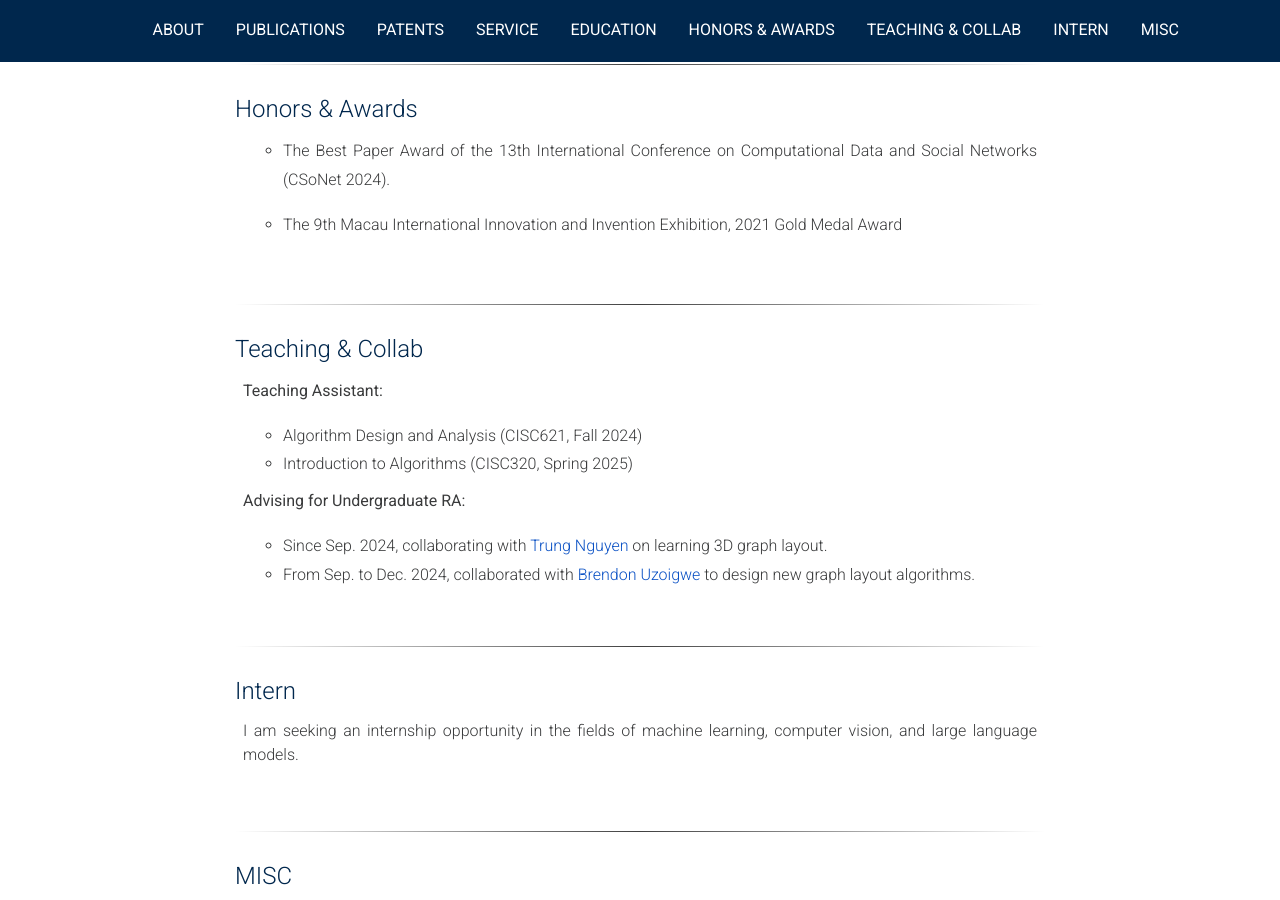
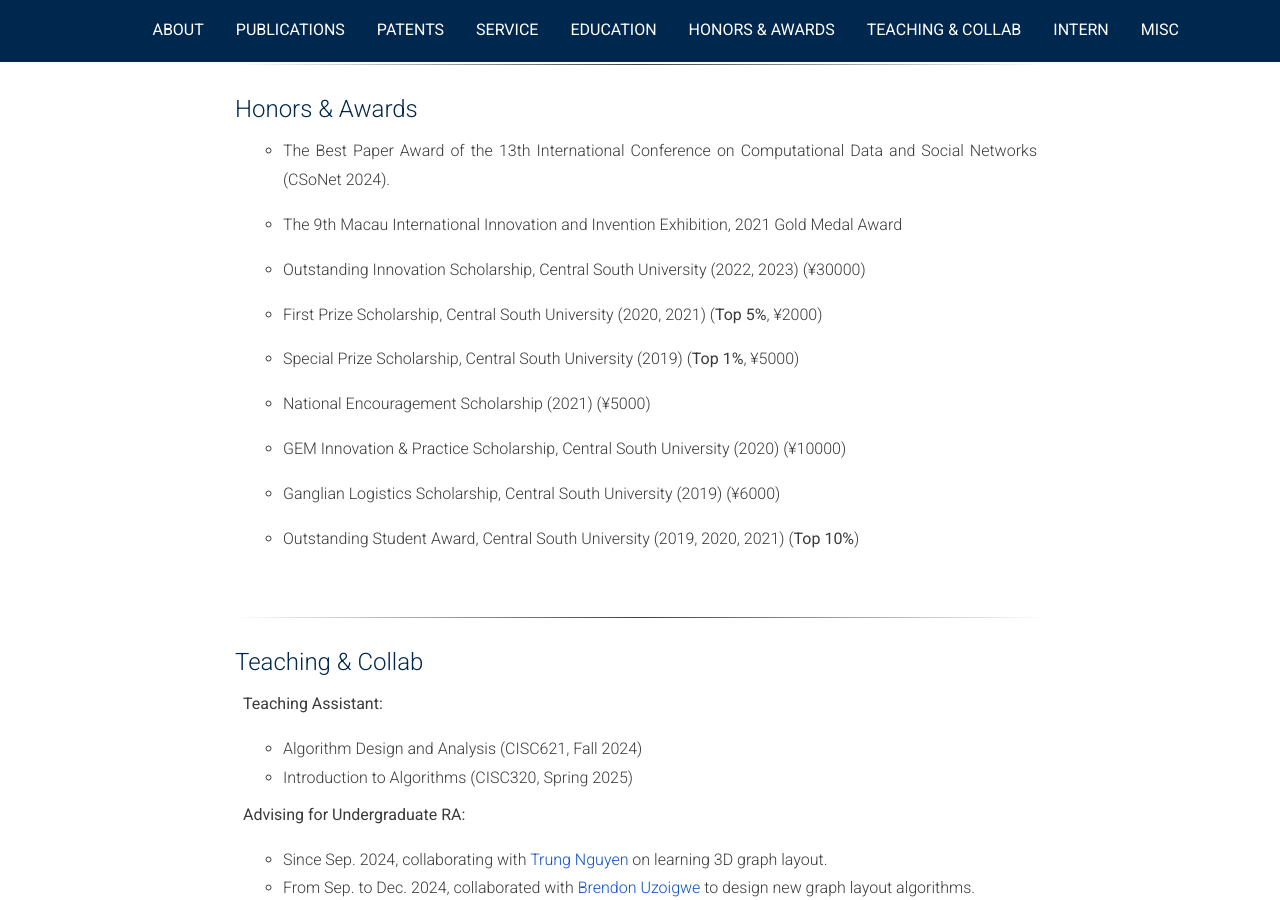
Before and after one commit to Jiahao-Xie-86/Jiahao-Xie-86.github.io, a Jekyll site: the page built from index.markdown, in a window 1280 px wide and 900 px high, scrolled down 2938 px. Built offline with Jekyll 4.4.1, drawn with Linux system fonts in a browser that asks for light colours; nearby versions of some CDN libraries; a style sheet for code colours, icons or effects is not loaded.

Commit message:
Update home.html

```diff
--- a/_layouts/home.html
+++ b/_layouts/home.html
@@ -453,7 +453,7 @@
 
     <li> <p class="lead"> The 9th Macau International Innovation and Invention Exhibition, 2021 Gold Medal Award</a></li>
 
-<!--     <li> <p class="lead"> Outstanding Innovation Scholarship, Central South University (2022, 2023) (¥30000) </a></li>
+    <li> <p class="lead"> Outstanding Innovation Scholarship, Central South University (2022, 2023) (¥30000) </a></li>
 
     <li><p class="lead"> First Prize Scholarship, Central South University (2020, 2021) (<b>Top 5%</b>, ¥2000)</a></li>
 
@@ -465,7 +465,7 @@
 
     <li><p class="lead"> Ganglian Logistics Scholarship, Central South University (2019) (¥6000) </a></li>
 
-    <li> <p class="lead"> Outstanding Student Award, Central South University (2019, 2020, 2021) (<b>Top 10%</b>)</a></li> -->
+    <li> <p class="lead"> Outstanding Student Award, Central South University (2019, 2020, 2021) (<b>Top 10%</b>)</a></li>
  </ul>
     <p class="lead"></p>
   </ul>
```
